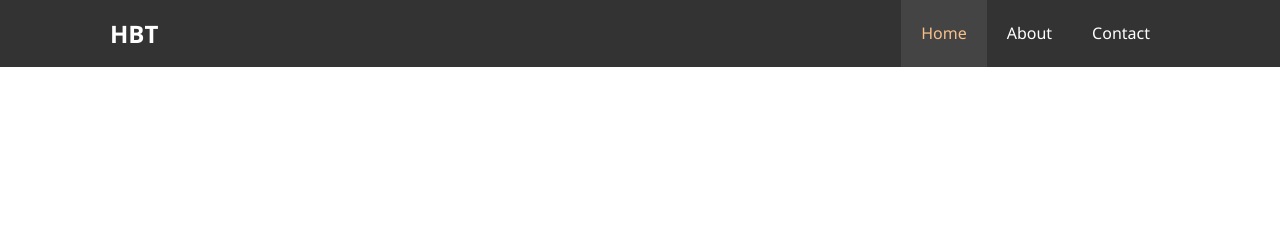
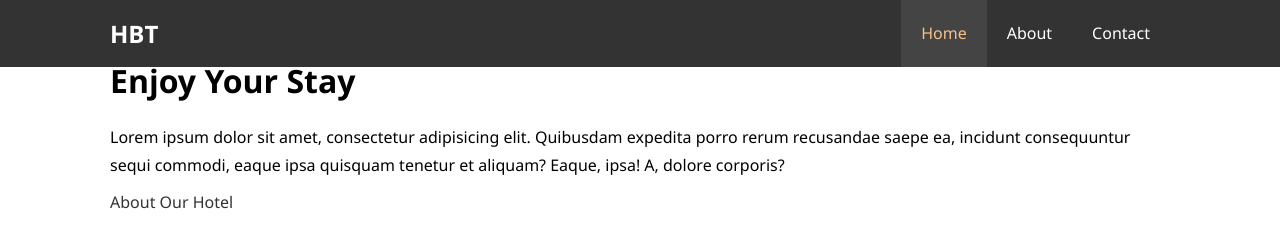
Before and after one commit to utsavgwa/hotel-u, a plain HTML site: page index.html in a window 1280 px wide. Drawn offline with Linux system fonts and the light colour scheme.

Commit message:
added span at title

```diff
--- a/index.html
+++ b/index.html
@@ -21,6 +21,15 @@
         </ul>
       </div>
     </nav>
+    <div class="showcase">
+      <div class="container">
+        <div class="showcase-content">
+          <h1><span class="text-primary">Enjoy</span> Your Stay</h1>
+          <p class="lead">Lorem ipsum dolor sit amet, consectetur adipisicing elit. Quibusdam expedita porro rerum recusandae saepe ea, incidunt consequuntur sequi commodi, eaque ipsa quisquam tenetur et aliquam? Eaque, ipsa! A, dolore corporis?</p>
+          <a class="btn" href="./about.html">About Our Hotel</a>
+        </div>
+      </div>
+    </div>
   </header>
 
 </body>
```
